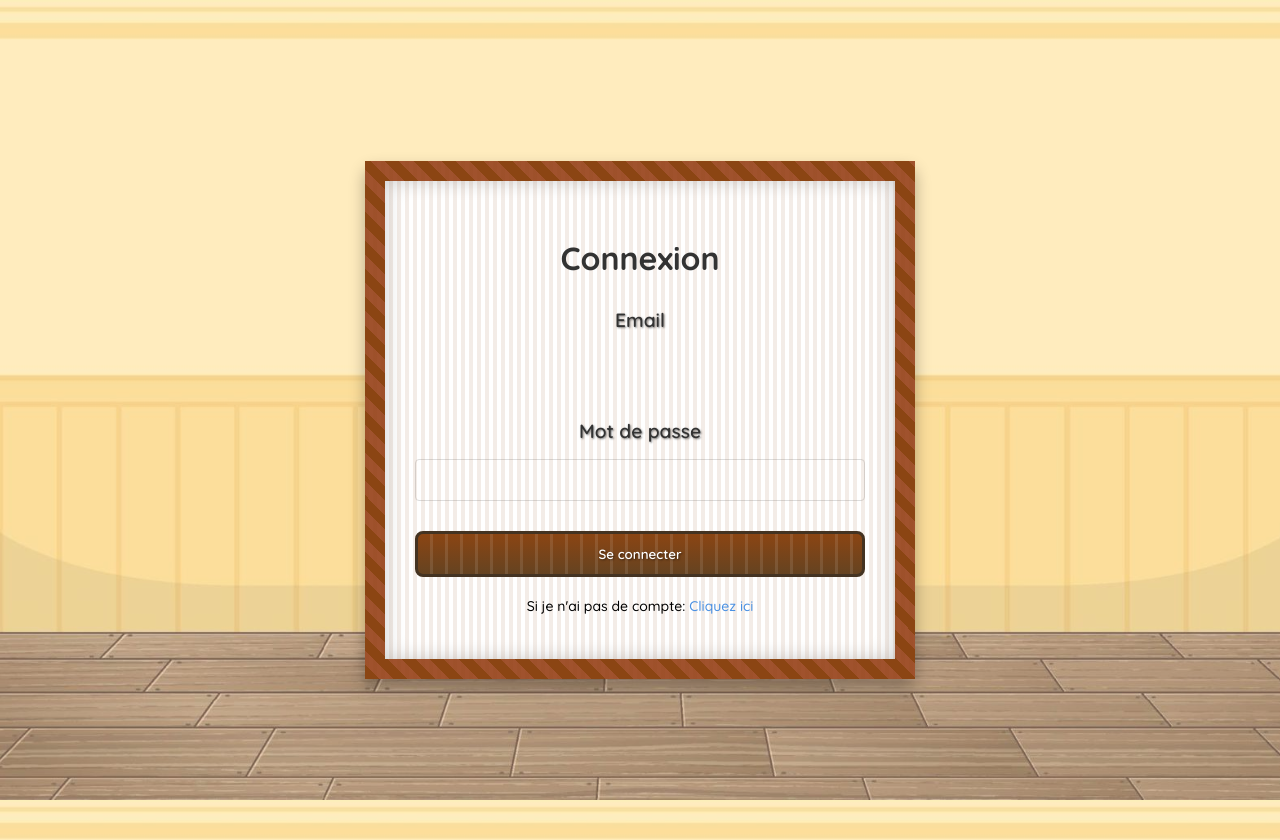
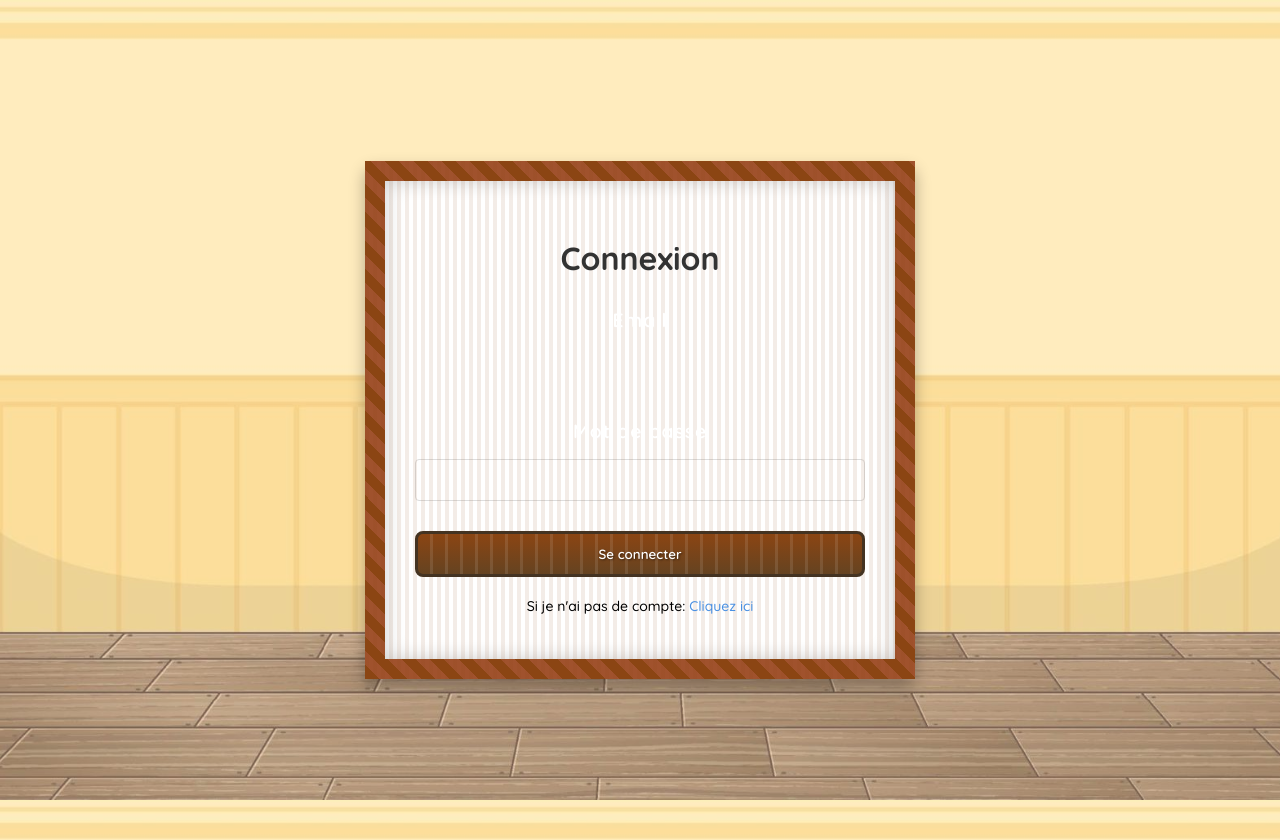
Before and after one commit to Dylserker/focus-carot-web, a React (Create React App) app in the folder frontend/: page /login in a window 1280 px wide. Built offline with nearby package versions, Linux system fonts and the light colour scheme.

Commit message:
CSS contact

```diff
--- a/frontend/src/pages/Contact/Contact.css
+++ b/frontend/src/pages/Contact/Contact.css
@@ -73,9 +73,10 @@
 
 .form-group label {
     font-family: 'Permanent Marker', cursive;
-    color: rgba(255, 255, 255, 0.9);
+    color: #ffffff !important;
     font-size: 1.2rem;
-    text-shadow: 1px 1px 2px rgba(0, 0, 0, 0.5);
+    text-shadow: 1px 1px 2px rgba(255, 255, 255, 0.2);
+    letter-spacing: 1px;
 }
 
 .form-group input,
```
